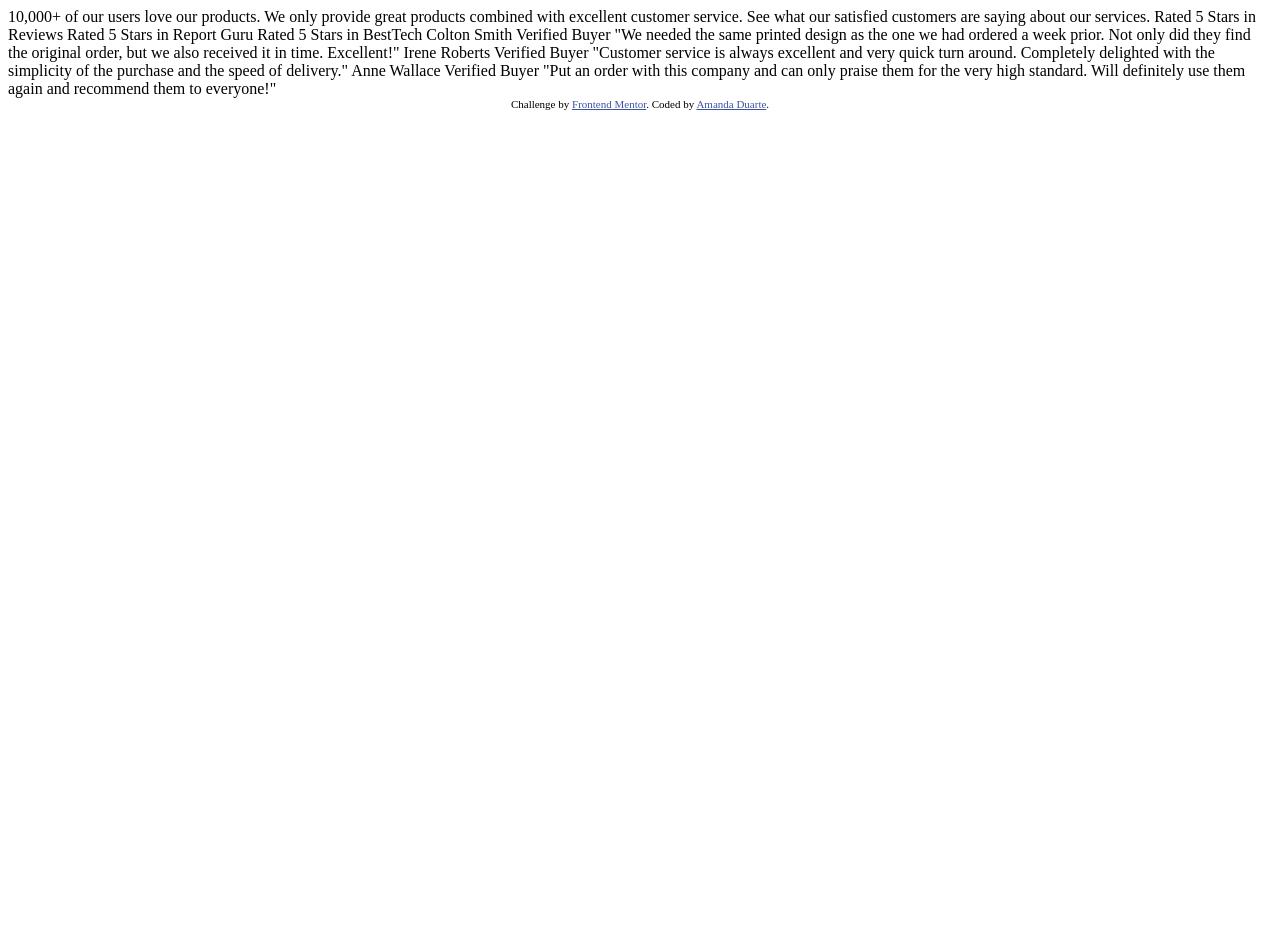
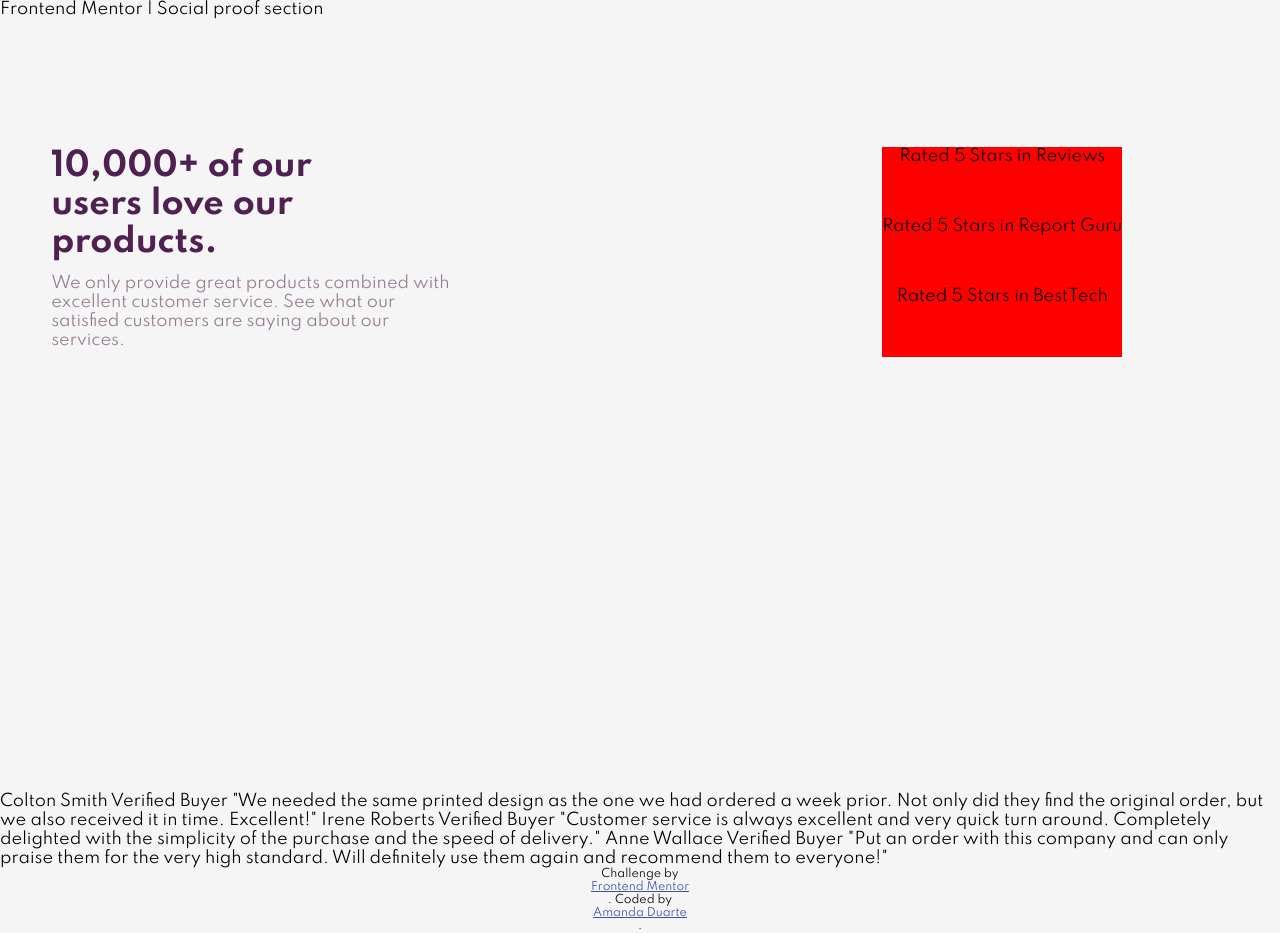
Before and after one commit to amandaduuaarte/social-proof-section-master, a plain HTML site: page index.html in a window 1280 px wide. Before the commit the page ends 800 px from the top, so only its background shows below. Drawn offline with Linux system fonts and the light colour scheme.

Commit message:
estrutura da página

```diff
--- /dev/null
+++ b/design/atributs.css
@@ -0,0 +1,5 @@
+/*@media (min-width: 320px) and (max-width: 800px) {
+    body {
+     DECLARAÇÃO CSS DESEJADA
+    }
+   }*/
--- /dev/null
+++ b/design/cards.css
@@ -0,0 +1,13 @@
+.startContainer{
+    align-self: center;
+    flex-direction:column;
+    margin: 10% 4%;
+    justify-content:flex-end;
+}
+
+.stars{
+    align-items: center;
+    height:70px;
+    background-color:red;
+
+}
--- a/design/style.css
+++ b/design/style.css
@@ -1,3 +1,48 @@
+@import url('https://fonts.googleapis.com/css2?family=Spartan:wght@400;500;700&display=swap');
+
+*{
+    margin: 0;
+    background-color:#F5F5F5;
+    display: flex;
+    flex-direction: column;
+    flex-wrap: wrap;
+    font-family: 'Spartan', sans-serif;
+}
+
+/* --------------- Divs ------------------------ */
+.container{
+    background-color:#F5F5F5;
+    grid-template-rows: 50% 50%;
+}
+.initial{
+    grid-template-columns: 1fr 1fr;
+    flex-direction: column;
+    flex-wrap: wrap;
+}
+
+/* --------------- Texts -------------- */
+.texts{
+    justify-content: flex-start;
+    justify-content: space-between;
+    width: 32%;
+}
+#title{
+    color: hsl(300, 43%, 22%);
+    margin: 10% 4% 0% ;
+    width:25%;
+
+}
+#informations{
+    color:hsl(303, 10%, 53%);
+    /*margin: 0% 5% 0% 5%;*/
+    flex-direction: row;
+    margin: 1% 4%;
+    justify-content: flex-start;
+
+}
+
+/* ------------------------ Footer _--------------------- */
+
 .attribution {
     font-size: 11px;
     text-align: center;
--- a/index.html
+++ b/index.html
@@ -4,6 +4,7 @@
     <meta charset="UTF-8" />
     <meta name="viewport" content="width=device-width, initial-scale=1.0" />
     <link rel="stylesheet" href="./design/style.css"/>
+    <link rel="stylesheet" href="design/cards.css"/>
     <!-- displays site properly based on user's device -->
 
     <link
@@ -19,15 +20,20 @@
 
   </head>
   <body>
-    10,000+ of our users love our products.
+    <div class="container">
+      <div class="initial">
+    <h1 class="texts" id="title">10,000+ of our users love our products.</h1>
 
-    We only provide great products combined with excellent customer service.
-    See what our satisfied customers are saying about our services.
+    <p class="texts" id="informations">We only provide great products combined with excellent customer service.
+      See what our satisfied customers are saying about our services.</p>
+      <div class="startContainer">
+   <div class="stars">Rated 5 Stars in Reviews</div>
+   <div class="stars"> Rated 5 Stars in Report Guru </div>
+   <div class="stars">   Rated 5 Stars in BestTech </div>
+   </div>
 
-    Rated 5 Stars in Reviews
-    Rated 5 Stars in Report Guru
-    Rated 5 Stars in BestTech
-
+</div>
+ <div class="cards">
     Colton Smith
     Verified Buyer
     "We needed the same printed design as the one we had ordered a week prior.
@@ -43,7 +49,9 @@
     Verified Buyer
     "Put an order with this company and can only praise them for the very high
     standard. Will definitely use them again and recommend them to everyone!"
-
+ </div>
+  </div>
+</div>
     <div class="attribution">
       Challenge by
       <a href="https://www.frontendmentor.io?ref=challenge" target="_blank"
```
